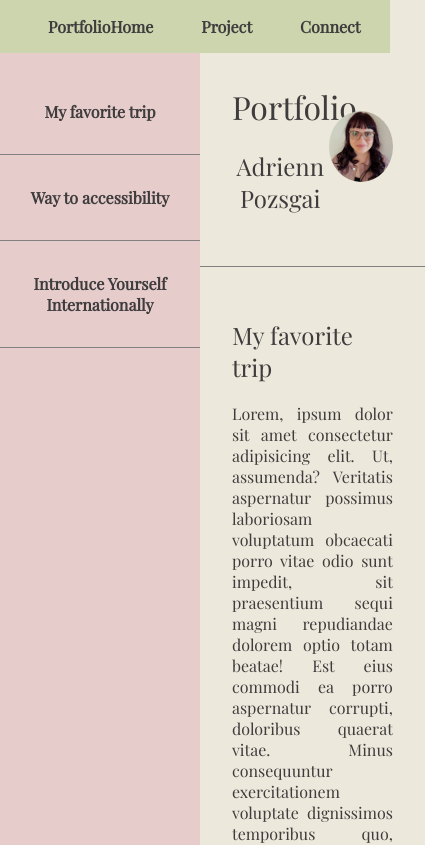
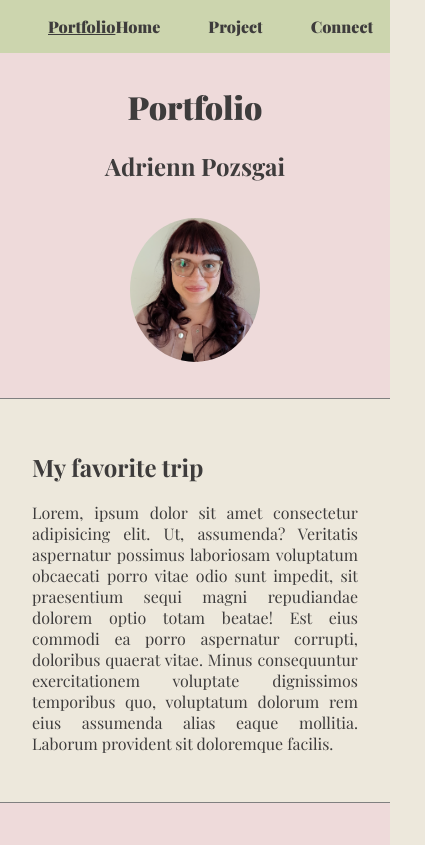
Before and after one commit to Apozsgai97/my-portfolio, a plain HTML site: page frontend/index.html in a window 390 px wide. Shown: the top 845 px of the page, 425 px wide, since content can reach past the window. Drawn offline with nearby package versions, Linux system fonts and the light colour scheme.

Commit message:
made it responsible

```diff
--- a/frontend/index.html
+++ b/frontend/index.html
@@ -7,6 +7,8 @@
  <title>Portfolio</title>
  <style>
 @import url('https://fonts.googleapis.com/css2?family=Playfair+Display&display=swap');
+@import url('https://fonts.googleapis.com/css2?family=Playfair+Display:wght@900&display=swap');
+@import url('https://fonts.googleapis.com/css2?family=Playfair+Display:wght@700&display=swap');
 </style>
 </head>
 <body>
--- a/frontend/style.css
+++ b/frontend/style.css
@@ -31,11 +31,19 @@ nav {
   margin: 0;
 }
 
-.logo,
 .menu-item {
   text-decoration: none;
   color: rgb(62, 60, 60);
   font-weight:900;
+}
+
+.logo{
+  color: rgb(62, 60, 60);
+  font-weight:900;
+}
+
+.menu-item:hover{
+text-decoration: underline;
 }
 
 main {
@@ -101,3 +109,35 @@ section{
 p{
  text-align: justify;
 }
+
+h1{
+ font-weight: 900;
+}
+
+h2{
+ font-weight: 700;
+}
+
+ @media (max-width: 768px){
+  .nav-side{
+   display: none;
+  }
+
+  .container-1{
+   margin-left: 0;
+  }
+
+  header{
+   flex-direction: column;
+   gap: 1rem;
+   background-color: #eedada;
+  }
+
+  .header-pic{
+  border-radius: 100%;
+ }
+
+ .section-2{
+  background-color: #eedada;
+ }
+ }
```
